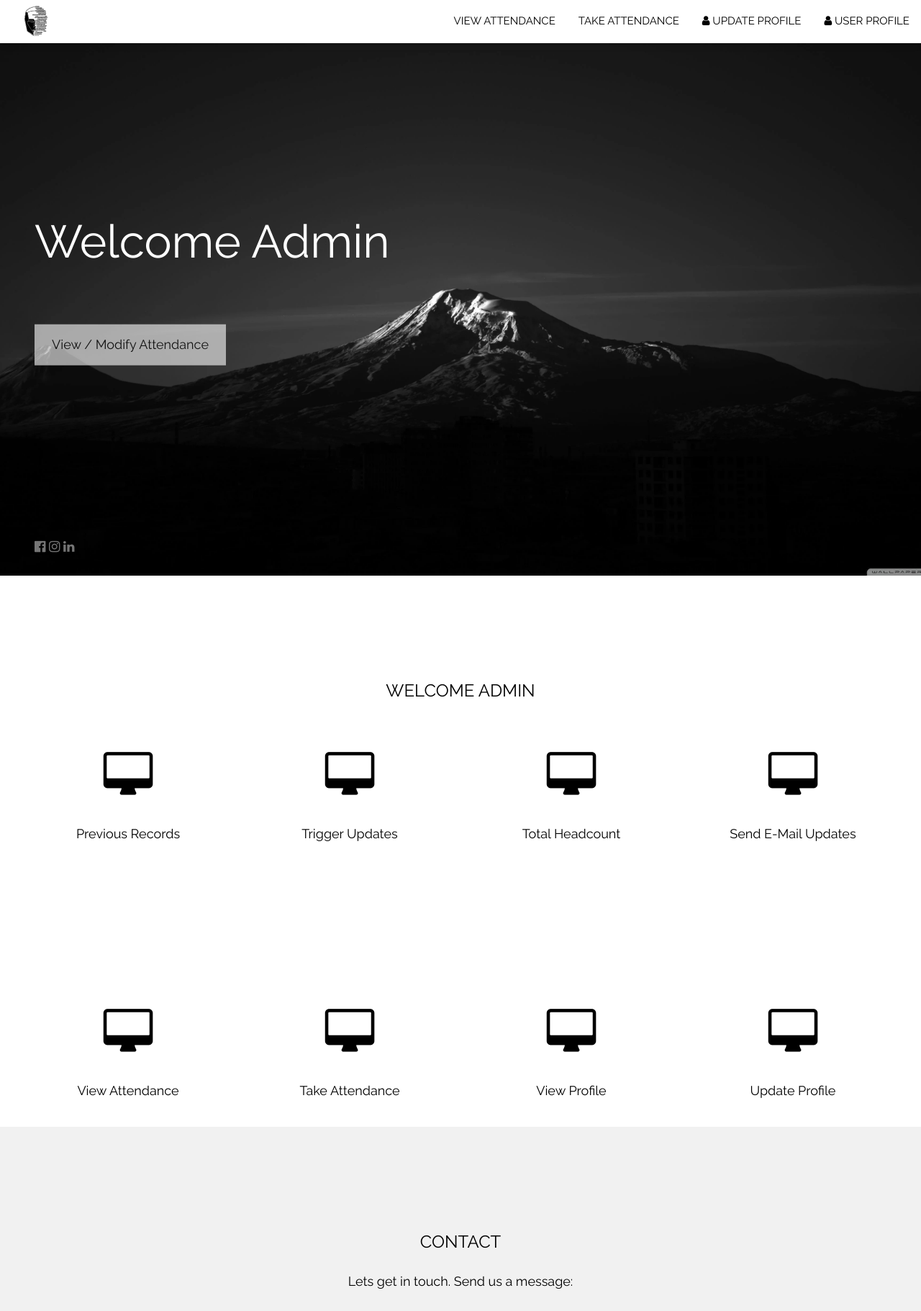
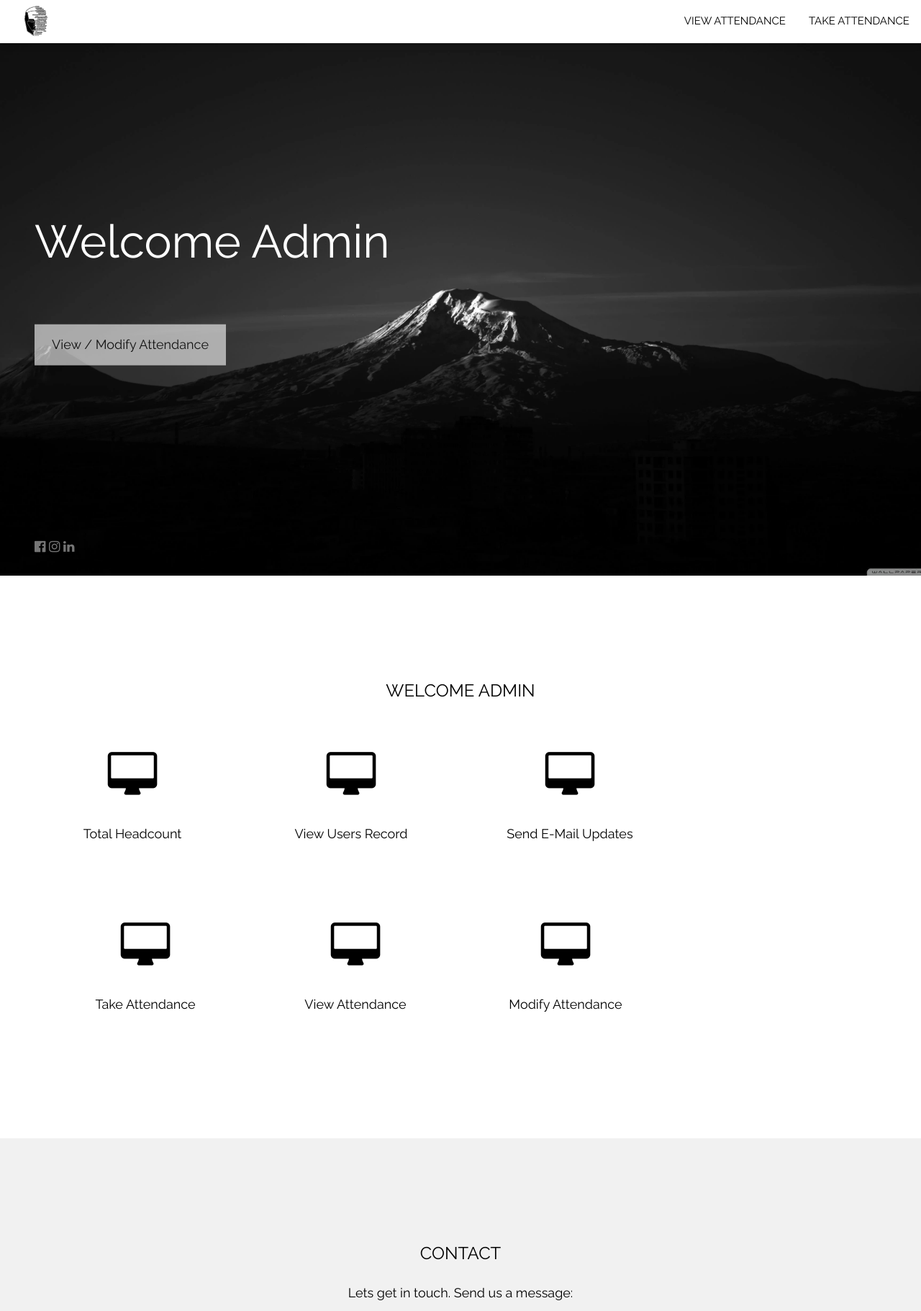
Before and after one commit to shubhamtambi27/DSSP, a Flask app: page /adminhome in a window 1280 px wide. Shown: the top 1822 px of the page at 72% size. Run offline with Flask 2, Linux system fonts and the light colour scheme.

Commit message:
Admin_Home_Page & Faculty_Home_Page Functional Update

```diff
--- a/templates/adminhome.html
+++ b/templates/adminhome.html
@@ -60,14 +60,10 @@
       />
       <!-- Right-sided navbar links -->
       <div class="w3-right w3-hide-small">
-          <a href="#about" class="w3-bar-item w3-button">VIEW ATTENDANCE</a>
-          <a href="#about" class="w3-bar-item w3-button">TAKE ATTENDANCE</a>
-          <a href="#team" class="w3-bar-item w3-button"
-            ><i class="fa fa-user"></i> UPDATE PROFILE</a
+        <a href="/viewattendance" class="w3-bar-item w3-button"
+          >VIEW ATTENDANCE</a
         >
-          <a href="#contact" class="w3-bar-item w3-button"
-            ><i class="fa fa-user"></i> USER PROFILE</a
-          >
+        <a href="/takephoto" class="w3-bar-item w3-button">TAKE ATTENDANCE</a>
       </div>
       <!-- Hide right-floated links on small screens and replace them with a menu icon -->
 
@@ -80,6 +76,7 @@
       </a>
     </div>
   </div>
+
 
     <!-- Sidebar on small screens when clicking the menu icon -->
     <nav
@@ -134,28 +131,23 @@
     </header>
 
     <!-- About Section -->
-    <div class="w3-container" style="padding: 128px 16px" id="about">
+    <div class="w3-container" style="padding: 128px 24px" id="about">
       <h3 class="w3-center">WELCOME ADMIN</h3>
 
       <div class="w3-row-padding w3-center" style="margin-top: 64px">
-        <a href="">
-          <div class="w3-quarter">
-            <i class="fa fa-desktop w3-margin-bottom w3-jumbo w3-center"></i>
-            <p class="w3-large">Previous Records</p>
-          </div></a
-        >
-        <a href="">
-          <div class="w3-quarter">
-            <i class="fa fa-desktop w3-margin-bottom w3-jumbo"></i>
-            <p class="w3-large">Trigger Updates</p>
-          </div></a
-        >
+
         <a href=""
           ><div class="w3-quarter">
             <i class="fa fa-desktop w3-margin-bottom w3-jumbo"></i>
             <p class="w3-large">Total Headcount</p>
           </div></a
         >
+        <a href="/viewusers">
+          <div class="w3-quarter">
+            <i class="fa fa-desktop w3-margin-bottom w3-jumbo"></i>
+            <p class="w3-large">View Users Record</p>
+          </div>
+        </a>
         <a href="">
           <div class="w3-quarter">
             <i class="fa fa-desktop w3-margin-bottom w3-jumbo"></i>
@@ -163,36 +155,39 @@
           </div>
         </a>
       </div>
-    </div>
 
-    <div class="w3-container" style="padding: 16px 16px" id="about">
+
+    <div class="w3-container" style="padding: 24px 24px" id="about">
       <div class="w3-row-padding w3-center" style="margin-top: 64px">
+
+
         <a href="">
           <div class="w3-quarter">
             <i class="fa fa-desktop w3-margin-bottom w3-jumbo w3-center"></i>
-            <p class="w3-large">View Attendance</p>
+            <p class="w3-large">Take Attendance</p>
           </div></a
         >
-        <a href="">
+        <a href="/viewattendance">
           <div class="w3-quarter">
             <i class="fa fa-desktop w3-margin-bottom w3-jumbo"></i>
-            <p class="w3-large">Take Attendance</p>
+            <p class="w3-large">View Attendance</p>
           </div></a
         >
         <a href=""
           ><div class="w3-quarter">
             <i class="fa fa-desktop w3-margin-bottom w3-jumbo"></i>
-            <p class="w3-large">View Profile</p>
+            <p class="w3-large">Modify Attendance</p>
           </div></a
         >
-        <a href="">
-          <div class="w3-quarter">
-            <i class="fa fa-desktop w3-margin-bottom w3-jumbo"></i>
-            <p class="w3-large">Update Profile</p>
-          </div>
-        </a>
+
       </div>
     </div>
+      </div>
+    </div>
+
+
+
+
 
     <!-- Modal for full size images on click-->
     <div
```
Also changed, not shown: templates/teacherhome.html (+3 -36 lines). Lines whose indentation alone changed are shown as unchanged.
